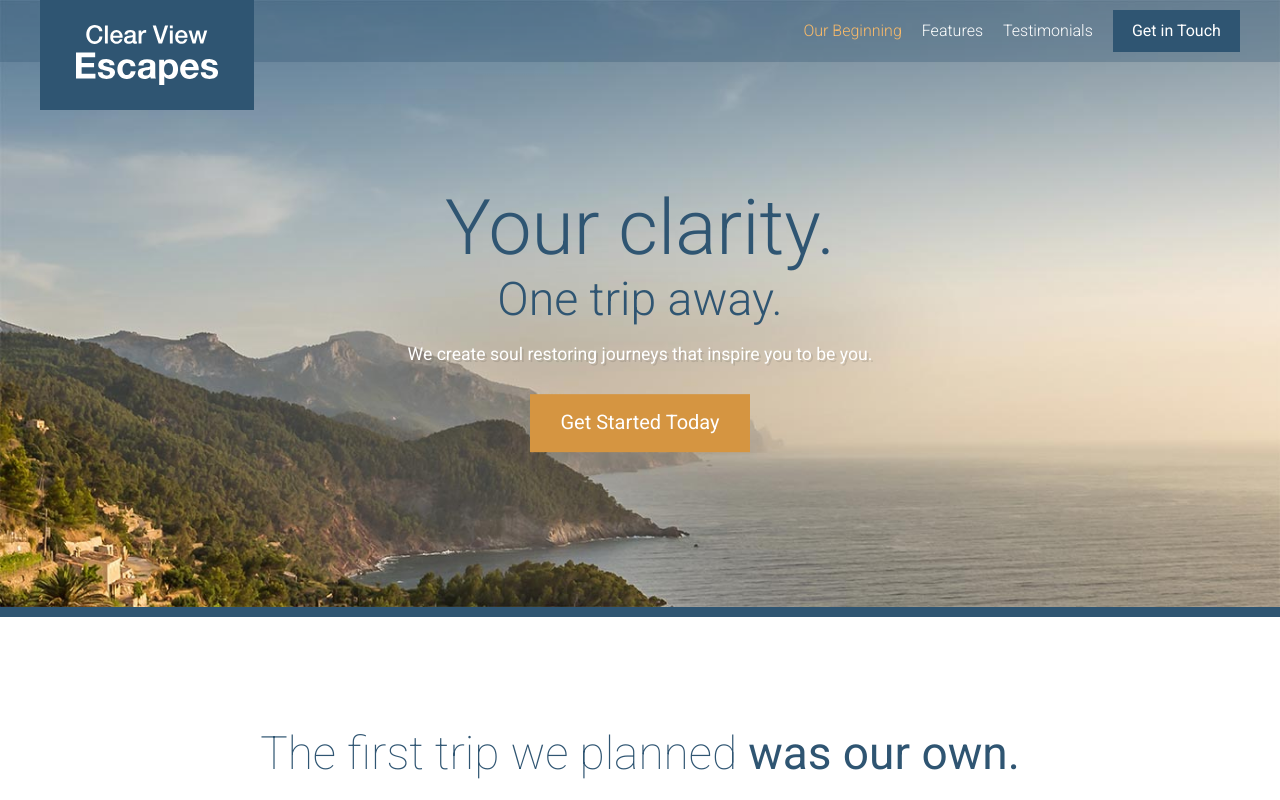
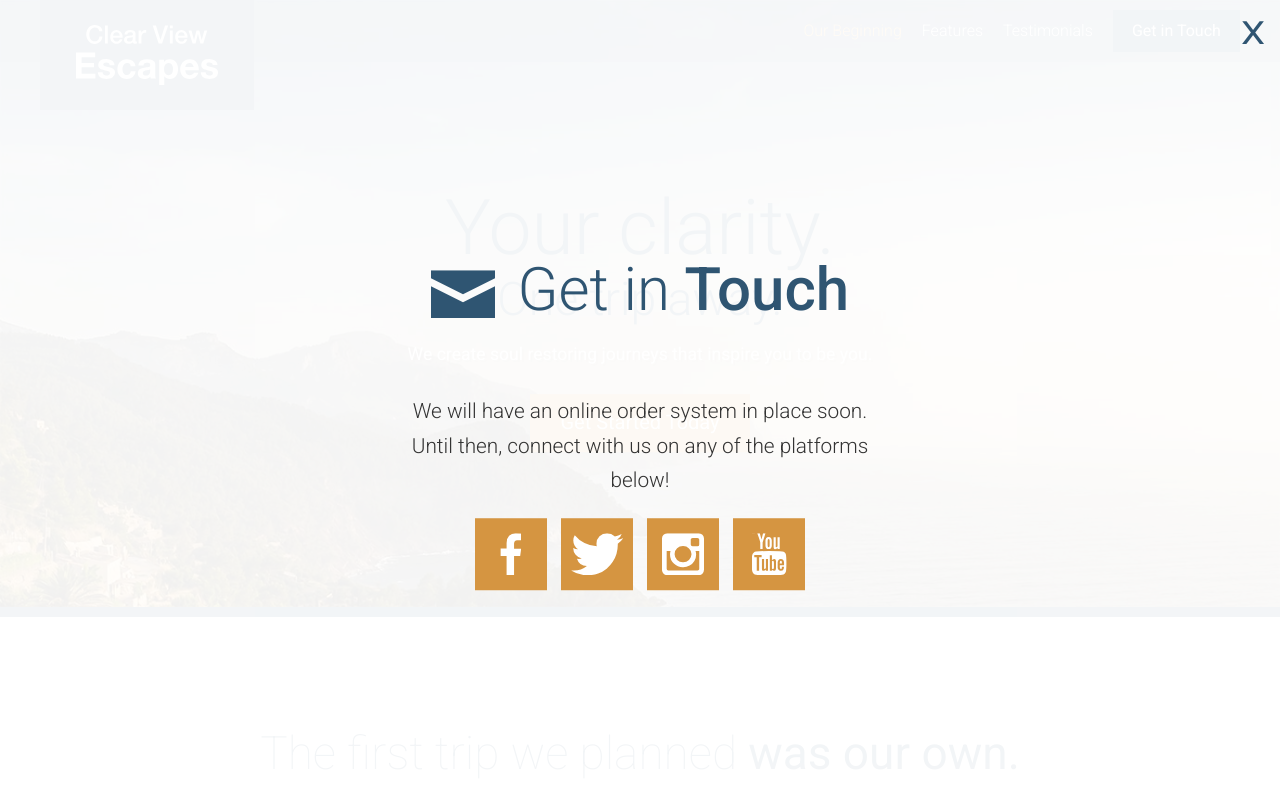
Before and after one commit to dede79/travel-site, a website: page app/index.html in a window 1280 px wide. Both pictures are taken after a click on the link "Get Started Today". Shown: the top 800 px of the page. Drawn offline with Linux system fonts and the light colour scheme.

Commit message:
finished modal

```diff
--- a/app/assets/scripts/App.js
+++ b/app/assets/scripts/App.js
@@ -28,6 +28,9 @@
 import MobileMenu from './modules/MobileMenu';
 import RevealOnScroll from './modules/RevealOnScroll';
 import StickyHeader from './modules/StickyHeader';
+import Modal from './modules/Modal';
+
+//instantiate objects
 var mobileMenu = new MobileMenu();
 //var revealOnScroll = new RevealOnScroll();
 
@@ -38,3 +41,5 @@ new RevealOnScroll($(".feature-item"), "85%");
 new RevealOnScroll($(".testimonial"), "60%");
 
 var stickyHeader = new StickyHeader();
+
+var modal = new Modal();
--- /dev/null
+++ b/app/assets/styles/modules/_modal.css
@@ -0,0 +1,48 @@
+.modal {
+  position: fixed;
+  z-index: 5;
+  background-color: rgba(255, 255, 255, .94);
+  top: 0;
+  bottom: 0;
+  left: 0;
+  right: 0;
+  opacity: 0;
+  visibility: hidden;
+  transform: scale(1.2);
+  transition: all .3s ease-out;
+
+  &--is-visible {
+    opacity: 1;
+    visibility: visible;
+    transform: scale(1);
+  }
+
+  &__inner {
+    position: absolute;
+    width: 100%;
+    top: 50%;
+    transform: translateY(-50%);
+  }
+
+  &__description {
+    text-align: center;
+    font-size: 1.3rem;
+    font-weight: 300;
+    line-height: 1.65;
+  }
+
+  &__close {
+    position: absolute;
+    top: 15px;
+    right: 15px;
+    font-size: 2rem;
+    transform: scaleX(1.2);
+    transform-origin: 100% 0;
+    color: $mainBlue;
+    cursor: pointer;
+
+    &:hover {
+      color: $mainOrange;
+    }
+  }
+}
--- /dev/null
+++ b/app/assets/styles/modules/_social-icons.css
@@ -0,0 +1,26 @@
+.social-icons{
+  text-align: center;
+
+  &__icon{
+    background-color: $mainOrange;
+    display: inline-block;
+    margin: 0 5px 5px 5px;
+    width:33%;
+    height:72px;
+    position:relative;
+
+    @mixin atSmall{
+      width:72px;
+      height:72px;
+      margin: 0 5px;
+    }
+
+    .icon{
+      display: block;
+      position:absolute;
+      top:50%;
+      left:50%;
+      transform:translate(-50%, -50%);
+    }
+  }
+}
--- a/app/assets/styles/modules/_wrapper.css
+++ b/app/assets/styles/modules/_wrapper.css
@@ -10,6 +10,10 @@
     max-width: 976px;
   }
 
+  &--narrow {
+      max-width:500px;
+    }
+
   &--no-padding-until-medium {
     padding-left: 0;
     padding-right: 0;
@@ -18,6 +22,8 @@
       padding-left: 18px;
       padding-right: 18px;
     }
+
+
   }
 
   &--no-padding-until-large {
--- a/app/assets/styles/styles.css
+++ b/app/assets/styles/styles.css
@@ -17,3 +17,5 @@
 @import "modules/_header";
 @import "modules/_footer";
 @import "modules/_reveal-item";
+@import "modules/_modal";
+@import "modules/_social-icons";
--- a/app/index.html
+++ b/app/index.html
@@ -24,7 +24,7 @@
 
       <div class="site-header__menu-content">
         <div class="site-header__btn-container">
-          <a href="#" class="btn">Get in Touch</a>
+          <a href="#" class="btn open-modal">Get in Touch</a>
         </div>
         <nav class="primary-nav primary-nav--pull-right">
           <ul>
@@ -51,12 +51,11 @@
         <h1 class="large-hero__title">Your clarity.</h1>
         <h2 class="large-hero__subtitle">One trip away.</h2>
         <p class="large-hero__description">We create soul restoring journeys that inspire you to be you.</p>
-        <p><a href="#" class="btn btn--orange btn--large">Get Started Today</a></p>
+        <p><a href="#" class="btn btn--orange btn--large open-modal">Get Started Today</a></p>
       </div>
     </div>
   </div>
 
-  <!--custom attributes begin with word data followed by any given name we want-->
   <div id="our-beginning" class="page-section" data-matching-link="#our-beginning-link">
     <div class="wrapper">
       <h2 class="headline headline--centered headline--light headline--b-margin-small">The first trip we planned <strong>was our own.</strong></h2>
@@ -86,7 +85,7 @@
     </div>
   </div>
 
-  <div id="features" class="page-section page-section--blue"  data-matching-link="#features-link">
+  <div id="features" class="page-section page-section--blue" data-matching-link="#features-link">
     <div class="wrapper">
       <h2 class="section-title"><span class="icon icon--star section-title__icon"></span> Our <strong>Features</strong></h2>
 
@@ -125,7 +124,7 @@
     </div>
   </div>
 
-  <div id="testimonials" class="page-section page-section--no-b-padding-until-large page-section--testimonials"  data-matching-link="#testimonials-link">
+  <div id="testimonials" class="page-section page-section--no-b-padding-until-large page-section--testimonials" data-matching-link="#testimonials-link">
     <div class="wrapper wrapper--no-padding-until-large">
       <h2 class="section-title section-title--blue"><span class="icon icon--comment section-title__icon"></span> Real <strong>Testimonials</strong></h2>
 
@@ -168,9 +167,27 @@
 
   <footer class="site-footer">
     <div class="wrapper">
-      <p><span class="site-footer__text">Copyright &copy; 2016 Clear View Escapes. All rights reserved.</span> <a href="#" class="btn btn--orange">Get in Touch</a></p>
+      <p><span class="site-footer__text">Copyright &copy; 2016 Clear View Escapes. All rights reserved.</span> <a href="#" class="btn btn--orange open-modal">Get in Touch</a></p>
     </div>
   </footer>
+
+  <div class="modal">
+    <div class="modal__inner">
+      <h2 class="section-title section-title--blue section-title--less-margin"><span class="icon icon--mail section-title__icon"></span> Get in <strong>Touch</strong></h2>
+    <div class="wrapper wrapper--narrow">
+      <p class="modal__description">We will have an online order system in place soon. Until then, connect with us on any of the platforms below!</p>
+    </div>
+
+    <div class="social-icons">
+      <a href="#" class="social-icons__icon"><span class="icon icon--facebook"></span></a>
+      <a href="#" class="social-icons__icon"><span class="icon icon--twitter"></span></a>
+      <a href="#" class="social-icons__icon"><span class="icon icon--instagram"></span></a>
+      <a href="#" class="social-icons__icon"><span class="icon icon--youtube"></span></a>
+    </div>
+    </div>
+    <div class="modal__close">X</div>
+  </div>
+
   <script src="/temp/scripts/App-output.js"></script>
 </body>
 </html>
--- a/app/temp/styles/styles.css
+++ b/app/temp/styles/styles.css
@@ -587,6 +587,10 @@ a {
 
 .wrapper--medium {
   max-width: 976px;
+}
+
+.wrapper--narrow {
+  max-width:500px;
 }
 
 .wrapper--no-padding-until-medium {
@@ -1368,3 +1372,89 @@ a {
   -webkit-transform: scale(1);
           transform: scale(1);
 }
+
+.modal {
+  position: fixed;
+  z-index: 5;
+  background-color: rgba(255, 255, 255, .94);
+  top: 0;
+  bottom: 0;
+  left: 0;
+  right: 0;
+  opacity: 0;
+  visibility: hidden;
+  -webkit-transform: scale(1.2);
+          transform: scale(1.2);
+  -webkit-transition: all .3s ease-out;
+  transition: all .3s ease-out;
+}
+
+.modal--is-visible {
+  opacity: 1;
+  visibility: visible;
+  -webkit-transform: scale(1);
+          transform: scale(1);
+}
+
+.modal__inner {
+  position: absolute;
+  width: 100%;
+  top: 50%;
+  -webkit-transform: translateY(-50%);
+          transform: translateY(-50%);
+}
+
+.modal__description {
+  text-align: center;
+  font-size: 1.3rem;
+  font-weight: 300;
+  line-height: 1.65;
+}
+
+.modal__close {
+  position: absolute;
+  top: 15px;
+  right: 15px;
+  font-size: 2rem;
+  -webkit-transform: scaleX(1.2);
+          transform: scaleX(1.2);
+  -webkit-transform-origin: 100% 0;
+          transform-origin: 100% 0;
+  color: #2f5572;
+  cursor: pointer;
+}
+
+.modal__close:hover {
+  color: #d59541;
+}
+
+.social-icons{
+  text-align: center;
+}
+
+.social-icons__icon{
+  background-color: #d59541;
+  display: inline-block;
+  margin: 0 5px 5px 5px;
+  width:33%;
+  height:72px;
+  position:relative;
+}
+
+@media (min-width: 530px) {
+
+  .social-icons__icon {
+    width: 72px;
+    height: 72px;
+    margin: 0 5px;
+  }
+}
+
+.social-icons__icon .icon{
+  display: block;
+  position:absolute;
+  top:50%;
+  left:50%;
+  -webkit-transform:translate(-50%, -50%);
+          transform:translate(-50%, -50%);
+}
```
Also changed, not shown: app/assets/scripts/modules/Modal.js (added, +38 -0 lines), app/temp/scripts/App-output.js.
